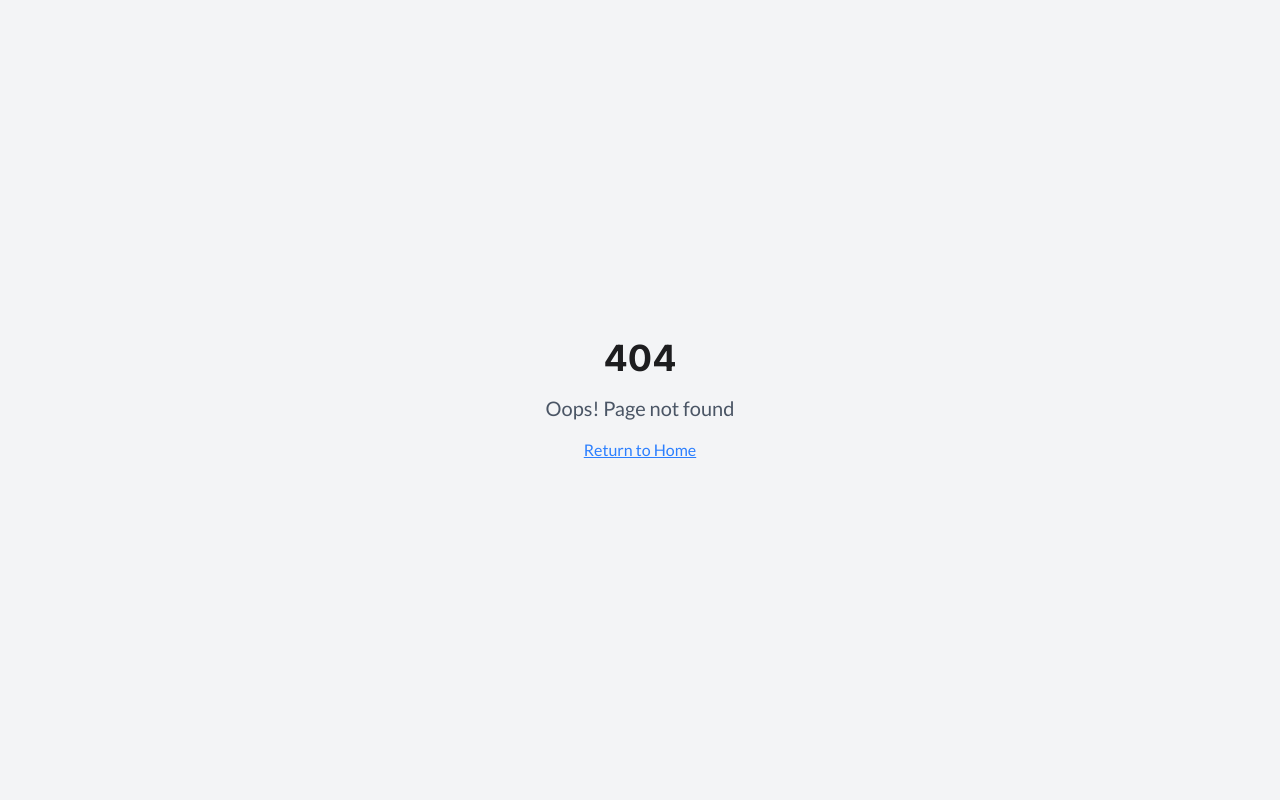
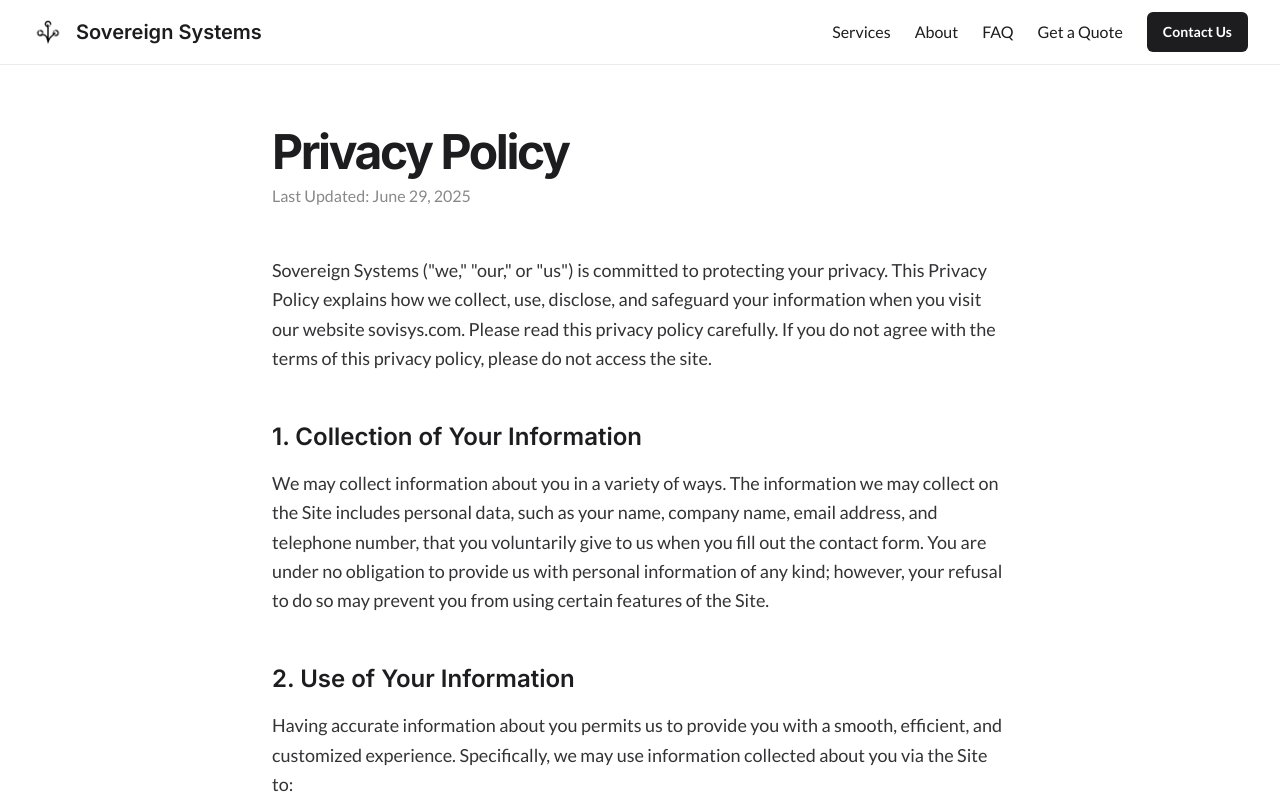
Before and after one commit to allaboutevemirolive/sovereign-systems, a React (Vite) app: page /privacy in a window 1280 px wide. Before the commit this address had no page. Shown: the top 800 px of the page. Built offline with nearby package versions, Linux system fonts and the light colour scheme; the HTML template or start-up script is replaced by a standard one.

Commit message:
add: privacy policy

```diff
--- a/src/App.tsx
+++ b/src/App.tsx
@@ -5,6 +5,7 @@
 import { BrowserRouter, Routes, Route } from "react-router-dom";
 import Index from "./pages/Index";
 import NotFound from "./pages/NotFound";
+import PrivacyPolicy from "./pages/PrivacyPolicy";
 
 const queryClient = new QueryClient();
 
@@ -16,7 +17,7 @@
             <BrowserRouter>
                 <Routes>
                     <Route path="/" element={<Index />} />
-                    {/* ADD ALL CUSTOM ROUTES ABOVE THE CATCH-ALL "*" ROUTE */}
+                    <Route path="/privacy" element={<PrivacyPolicy />} />
                     <Route path="*" element={<NotFound />} />
                 </Routes>
             </BrowserRouter>
--- a/src/components/Footer.tsx
+++ b/src/components/Footer.tsx
@@ -1,17 +1,24 @@
 import { Linkedin, Twitter } from "lucide-react";
 import logo from "@/assets/logo.png";
 import { Button } from "./ui/button";
+import { Link, useLocation, useNavigate } from "react-router-dom";
 
 const Footer = () => {
-    // Helper function for smooth scrolling
-    const scrollToSection = (sectionId: string) => {
-        document
-            .getElementById(sectionId)
-            ?.scrollIntoView({ behavior: "smooth" });
+    const navigate = useNavigate();
+    const location = useLocation();
+
+    const handleNavClick = (sectionId: string) => {
+        if (location.pathname === "/") {
+            const element = document.getElementById(sectionId);
+            if (element) {
+                element.scrollIntoView({ behavior: "smooth" });
+            }
+        } else {
+            navigate(`/#${sectionId}`);
+        }
     };
 
     const navLinks = [
-        { name: "Home", sectionId: "home" },
         { name: "Services", sectionId: "services" },
         { name: "About", sectionId: "about" },
         { name: "FAQ", sectionId: "faq" },
@@ -21,11 +28,9 @@
     return (
         <footer className="w-full bg-background border-t border-secondary">
             <div className="container mx-auto max-w-7xl px-4 sm:px-6 lg:px-8">
-                {/* Main Footer Grid */}
                 <div className="grid grid-cols-1 gap-8 py-16 md:grid-cols-4 lg:grid-cols-12">
-                    {/* Branding Column */}
                     <div className="md:col-span-4 lg:col-span-5">
-                        <div className="flex items-center gap-3">
+                        <Link to="/" className="flex items-center gap-3">
                             <img
                                 src={logo}
                                 alt="Sovereign Systems Logo"
@@ -34,14 +39,12 @@
                             <span className="font-inter font-semibold text-xl text-primary">
                                 Sovereign Systems
                             </span>
-                        </div>
+                        </Link>
                         <p className="mt-4 font-lato text-base text-muted-foreground max-w-xs">
                             Proactive IT solutions designed to help your
                             business grow and thrive.
                         </p>
                     </div>
-
-                    {/* Navigation Columns */}
                     <div className="md:col-span-2 lg:col-span-2">
                         <h3 className="font-inter text-sm font-semibold uppercase tracking-wider text-primary">
                             Navigate
@@ -51,7 +54,7 @@
                                 <li key={link.name}>
                                     <button
                                         onClick={() =>
-                                            scrollToSection(link.sectionId)
+                                            handleNavClick(link.sectionId)
                                         }
                                         className="font-lato text-base text-muted-foreground transition-colors hover:text-primary"
                                     >
@@ -61,19 +64,18 @@
                             ))}
                         </ul>
                     </div>
-
                     <div className="md:col-span-2 lg:col-span-2">
                         <h3 className="font-inter text-sm font-semibold uppercase tracking-wider text-primary">
                             Legal
                         </h3>
                         <ul className="mt-4 space-y-3">
                             <li>
-                                <a
-                                    href="#"
+                                <Link
+                                    to="/privacy"
                                     className="font-lato text-base text-muted-foreground transition-colors hover:text-primary"
                                 >
                                     Privacy Policy
-                                </a>
+                                </Link>
                             </li>
                             <li>
                                 <a
@@ -85,7 +87,6 @@
                             </li>
                         </ul>
                     </div>
-
                     <div className="md:col-span-4 lg:col-span-3">
                         <h3 className="font-inter text-sm font-semibold uppercase tracking-wider text-primary">
                             Connect
@@ -104,8 +105,6 @@
                         </div>
                     </div>
                 </div>
-
-                {/* Bottom Bar */}
                 <div className="border-t border-secondary py-8">
                     <p className="text-center font-lato text-sm text-muted-foreground sm:text-left">
                         © {new Date().getFullYear()} Sovereign Systems. All
--- a/src/components/Header.tsx
+++ b/src/components/Header.tsx
@@ -1,67 +1,68 @@
 import { useState } from "react";
 import logo from "@/assets/logo.png";
 import { Button } from "./ui/button";
-import {
-    Popover,
-    PopoverContent,
-    PopoverTrigger,
-} from "@/components/ui/popover";
+import { Popover, PopoverContent, PopoverTrigger } from "@/components/ui/popover";
 import { Separator } from "./ui/separator";
 import { ContactDetails } from "./ContactDetails";
+import { useLocation, useNavigate, Link } from "react-router-dom";
 
 const Header = () => {
     const [isMenuOpen, setIsMenuOpen] = useState(false);
+    const navigate = useNavigate();
+    const location = useLocation();
 
-    const scrollToSection = (sectionId: string) => {
-        const element = document.getElementById(sectionId);
-        if (element) {
-            element.scrollIntoView({ behavior: "smooth" });
+    const handleNavClick = (sectionId: string) => {
+        setIsMenuOpen(false);
+        // If we are already on the main page, just scroll
+        if (location.pathname === "/") {
+            const element = document.getElementById(sectionId);
+            if (element) {
+                element.scrollIntoView({ behavior: "smooth" });
+            }
+        } else {
+            // Otherwise, navigate to the main page with the hash
+            navigate(`/#${sectionId}`);
         }
-        setIsMenuOpen(false);
     };
 
     return (
         <header className="fixed top-0 left-0 right-0 z-50 bg-white/90 backdrop-blur-sm border-b border-secondary">
             <div className="container mx-auto max-w-7xl px-4 sm:px-6 lg:px-8">
                 <div className="flex items-center justify-between h-16">
-                    <button
-                        onClick={() => scrollToSection("home")}
-                        className="flex items-center gap-3"
-                        aria-label="Sovereign Systems Home"
-                    >
+                    <Link to="/" onClick={() => setIsMenuOpen(false)} className="flex items-center gap-3" aria-label="Sovereign Systems Home">
                         <img
                             src={logo}
                             alt="Sovereign Systems Logo"
                             className="h-8 w-auto"
                         />
-                        <span className="font-inter font-semibold text-xl text-primary hidden sm:block cursor-pointer">
+                        <span className="font-inter font-semibold text-xl text-primary hidden sm:block">
                             Sovereign Systems
                         </span>
-                    </button>
+                    </Link>
 
                     {/* Desktop Navigation */}
                     <div className="hidden md:flex items-center gap-6">
                         <nav className="flex space-x-6">
                             <button
-                                onClick={() => scrollToSection("services")}
+                                onClick={() => handleNavClick("services")}
                                 className="font-lato text-base text-primary transition-colors hover:text-muted-foreground"
                             >
                                 Services
                             </button>
                             <button
-                                onClick={() => scrollToSection("about")}
+                                onClick={() => handleNavClick("about")}
                                 className="font-lato text-base text-primary transition-colors hover:text-muted-foreground"
                             >
                                 About
                             </button>
                             <button
-                                onClick={() => scrollToSection("faq")}
+                                onClick={() => handleNavClick("faq")}
                                 className="font-lato text-base text-primary transition-colors hover:text-muted-foreground"
                             >
                                 FAQ
                             </button>
                             <button
-                                onClick={() => scrollToSection("contact")}
+                                onClick={() => handleNavClick("contact")}
                                 className="font-lato text-base text-primary transition-colors hover:text-muted-foreground"
                             >
                                 Get a Quote
@@ -87,25 +88,9 @@
                         aria-label="Toggle menu"
                     >
                         <div className="w-6 h-6 flex flex-col justify-center items-center">
-                            <span
-                                className={`bg-primary block transition-all duration-300 ease-out h-0.5 w-6 rounded-sm ${
-                                    isMenuOpen
-                                        ? "rotate-45 translate-y-1"
-                                        : "-translate-y-0.5"
-                                }`}
-                            ></span>
-                            <span
-                                className={`bg-primary block transition-all duration-300 ease-out h-0.5 w-6 rounded-sm my-0.5 ${
-                                    isMenuOpen ? "opacity-0" : "opacity-100"
-                                }`}
-                            ></span>
-                            <span
-                                className={`bg-primary block transition-all duration-300 ease-out h-0.5 w-6 rounded-sm ${
-                                    isMenuOpen
-                                        ? "-rotate-45 -translate-y-1"
-                                        : "translate-y-0.5"
-                                }`}
-                            ></span>
+                            <span className={`bg-primary block transition-all duration-300 ease-out h-0.5 w-6 rounded-sm ${isMenuOpen ? "rotate-45 translate-y-1" : "-translate-y-0.5"}`}></span>
+                            <span className={`bg-primary block transition-all duration-300 ease-out h-0.5 w-6 rounded-sm my-0.5 ${isMenuOpen ? "opacity-0" : "opacity-100"}`}></span>
+                            <span className={`bg-primary block transition-all duration-300 ease-out h-0.5 w-6 rounded-sm ${isMenuOpen ? "-rotate-45 -translate-y-1" : "translate-y-0.5"}`}></span>
                         </div>
                     </button>
                 </div>
@@ -114,36 +99,11 @@
                 {isMenuOpen && (
                     <nav className="md:hidden py-4 border-t border-secondary">
                         <div className="flex flex-col space-y-4">
-                            <button
-                                onClick={() => scrollToSection("home")}
-                                className="font-lato text-lg text-primary hover:text-muted-foreground transition-colors duration-200 text-left"
-                            >
-                                Home
-                            </button>
-                            <button
-                                onClick={() => scrollToSection("services")}
-                                className="font-lato text-lg text-primary hover:text-muted-foreground transition-colors duration-200 text-left"
-                            >
-                                Services
-                            </button>
-                            <button
-                                onClick={() => scrollToSection("about")}
-                                className="font-lato text-lg text-primary hover:text-muted-foreground transition-colors duration-200 text-left"
-                            >
-                                About
-                            </button>
-                            <button
-                                onClick={() => scrollToSection("faq")}
-                                className="font-lato text-lg text-primary hover:text-muted-foreground transition-colors duration-200 text-left"
-                            >
-                                FAQ
-                            </button>
-                            <button
-                                onClick={() => scrollToSection("contact")}
-                                className="font-lato text-lg text-primary hover:text-muted-foreground transition-colors duration-200 text-left"
-                            >
-                                Get a Quote
-                            </button>
+                            <button onClick={() => handleNavClick("home")} className="font-lato text-lg text-primary hover:text-muted-foreground transition-colors duration-200 text-left">Home</button>
+                            <button onClick={() => handleNavClick("services")} className="font-lato text-lg text-primary hover:text-muted-foreground transition-colors duration-200 text-left">Services</button>
+                            <button onClick={() => handleNavClick("about")} className="font-lato text-lg text-primary hover:text-muted-foreground transition-colors duration-200 text-left">About</button>
+                            <button onClick={() => handleNavClick("faq")} className="font-lato text-lg text-primary hover:text-muted-foreground transition-colors duration-200 text-left">FAQ</button>
+                            <button onClick={() => handleNavClick("contact")} className="font-lato text-lg text-primary hover:text-muted-foreground transition-colors duration-200 text-left">Get a Quote</button>
                             <Separator className="!my-6 bg-secondary" />
                             <div className="pt-2">
                                 <ContactDetails />
--- a/src/pages/Index.tsx
+++ b/src/pages/Index.tsx
@@ -1,3 +1,5 @@
+import { useEffect } from "react";
+import { useLocation } from "react-router-dom";
 import Header from "@/components/Header";
 import Hero from "@/components/Hero";
 import Services from "@/components/Services";
@@ -8,6 +10,19 @@
 import Footer from "@/components/Footer";
 
 const Index = () => {
+    const location = useLocation();
+
+    useEffect(() => {
+        // This effect runs when the component mounts and when the URL hash changes
+        if (location.hash) {
+            const id = location.hash.replace("#", "");
+            const element = document.getElementById(id);
+            if (element) {
+                element.scrollIntoView({ behavior: "smooth" });
+            }
+        }
+    }, [location.hash]);
+
     return (
         <div className="min-h-screen">
             <Header />
--- /dev/null
+++ b/src/pages/PrivacyPolicy.tsx
@@ -0,0 +1,137 @@
+import { useEffect } from "react";
+import Footer from "@/components/Footer";
+import Header from "@/components/Header";
+
+const policySections = [
+    {
+        id: "intro",
+        content: [
+            'Sovereign Systems ("we," "our," or "us") is committed to protecting your privacy. This Privacy Policy explains how we collect, use, disclose, and safeguard your information when you visit our website sovisys.com. Please read this privacy policy carefully. If you do not agree with the terms of this privacy policy, please do not access the site.',
+        ],
+    },
+    {
+        id: 1,
+        title: "1. Collection of Your Information",
+        content: [
+            "We may collect information about you in a variety of ways. The information we may collect on the Site includes personal data, such as your name, company name, email address, and telephone number, that you voluntarily give to us when you fill out the contact form. You are under no obligation to provide us with personal information of any kind; however, your refusal to do so may prevent you from using certain features of the Site.",
+        ],
+    },
+    {
+        id: 2,
+        title: "2. Use of Your Information",
+        content: [
+            "Having accurate information about you permits us to provide you with a smooth, efficient, and customized experience. Specifically, we may use information collected about you via the Site to:",
+            {
+                type: "list",
+                items: [
+                    "Respond to your product and customer service requests.",
+                    "Email you regarding your interest in our services.",
+                    "Request feedback and contact you about your use of the Site.",
+                    "Increase the efficiency and operation of the Site.",
+                ],
+            },
+        ],
+    },
+    {
+        id: 3,
+        title: "3. Disclosure of Your Information",
+        content: [
+            "We do not share, sell, rent or trade your information with any third parties for their promotional purposes. We may share information we have collected about you in certain situations. Your information may be disclosed as follows: by law or to protect rights, or to our third-party service providers who perform services for us or on our behalf.",
+        ],
+    },
+    {
+        id: 4,
+        title: "4. Security of Your Information",
+        content: [
+            "We use administrative, technical, and physical security measures to help protect your personal information. While we have taken reasonable steps to secure the personal information you provide to us, please be aware that despite our efforts, no security measures are perfect or impenetrable, and no method of data transmission can be guaranteed against any interception or other type of misuse.",
+        ],
+    },
+    {
+        id: 5,
+        title: "5. Contact Us",
+        content: [
+            'If you have questions or comments about this Privacy Policy, please contact us at: <a href="mailto:support@sovisys.com" class="text-primary underline-offset-4 hover:underline">support@sovisys.com</a>.',
+        ],
+    },
+];
+
+// This internal component handles rendering each section, keeping the main component clean.
+const PolicySection = ({ title, content }: { title?: string; content: any[] }) => (
+    <div className={title ? "mt-12" : ""}>
+        {title && (
+            <h2 className="font-inter text-2xl font-semibold text-primary mb-4">
+                {title}
+            </h2>
+        )}
+        <div className="space-y-5 font-lato text-lg text-primary/90 leading-relaxed">
+            {content.map((item, index) => {
+                if (typeof item === "string") {
+                    // Use dangerouslySetInnerHTML only for the link, which is safe as it's not user-generated.
+                    if (item.includes("<a href")) {
+                        return (
+                            <p
+                                key={index}
+                                dangerouslySetInnerHTML={{ __html: item }}
+                            />
+                        );
+                    }
+                    return <p key={index}>{item}</p>;
+                }
+                if (item.type === "list") {
+                    return (
+                        <ul
+                            key={index}
+                            className="list-disc space-y-2 pl-6"
+                        >
+                            {item.items.map((li, liIndex) => (
+                                <li key={liIndex}>{li}</li>
+                            ))}
+                        </ul>
+                    );
+                }
+                return null;
+            })}
+        </div>
+    </div>
+);
+
+const PrivacyPolicy = () => {
+    // Scroll to the top of the page when the component mounts
+    useEffect(() => {
+        window.scrollTo(0, 0);
+    }, []);
+
+    return (
+        <div className="min-h-screen">
+            <Header />
+            <main className="py-24 sm:py-32">
+                <div className="container mx-auto max-w-3xl px-4">
+                    <div className="mb-12">
+                        <h1 className="font-inter text-4xl font-bold tracking-tighter text-primary sm:text-5xl">
+                            Privacy Policy
+                        </h1>
+                        <p className="mt-2 font-lato text-base text-muted-foreground">
+                            Last Updated:{" "}
+                            {new Date().toLocaleDateString("en-US", {
+                                year: "numeric",
+                                month: "long",
+                                day: "numeric",
+                            })}
+                        </p>
+                    </div>
+
+                    {policySections.map((section) => (
+                        <PolicySection
+                            key={section.id}
+                            title={section.title}
+                            content={section.content}
+                        />
+                    ))}
+                </div>
+            </main>
+            <Footer />
+        </div>
+    );
+};
+
+export default PrivacyPolicy;
```
